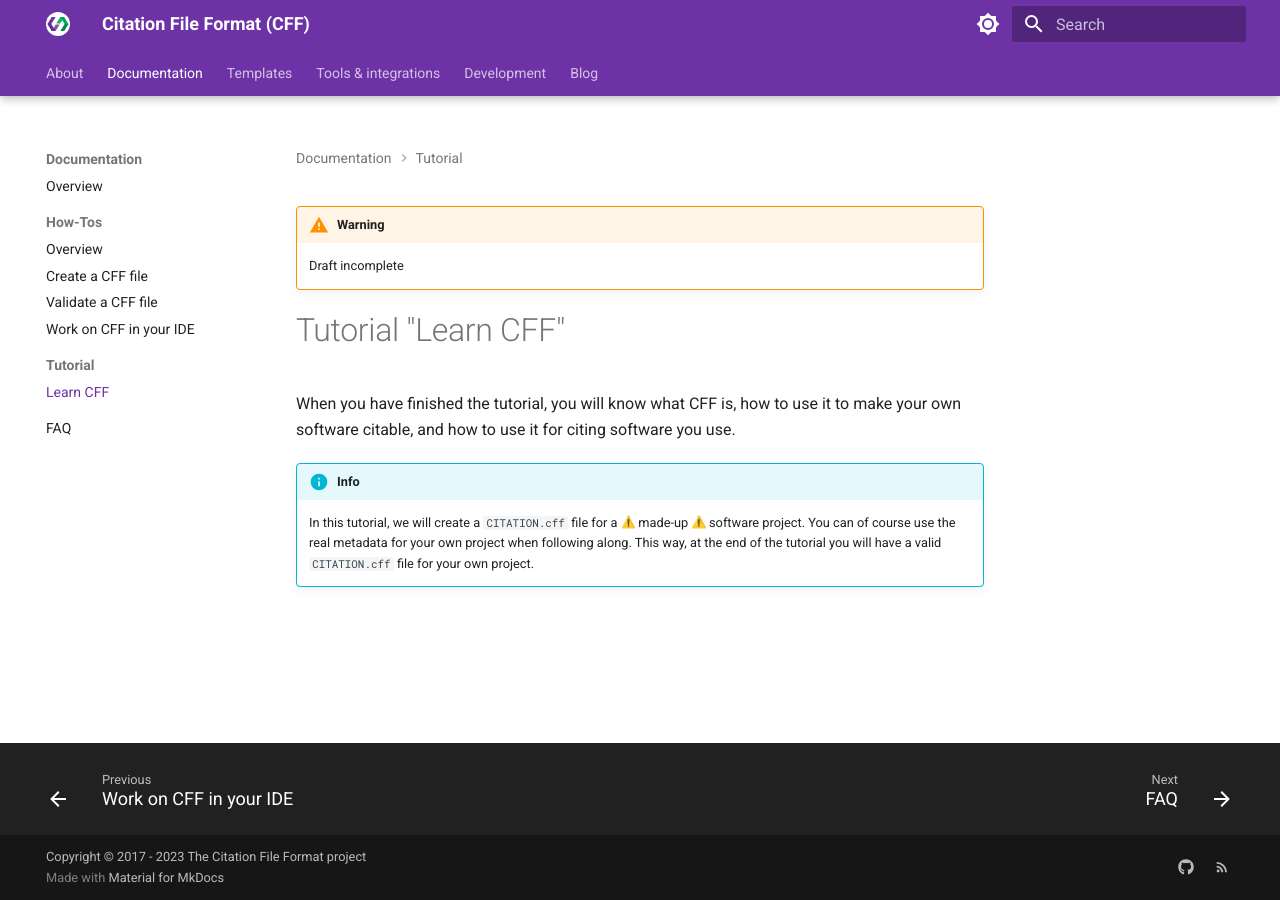
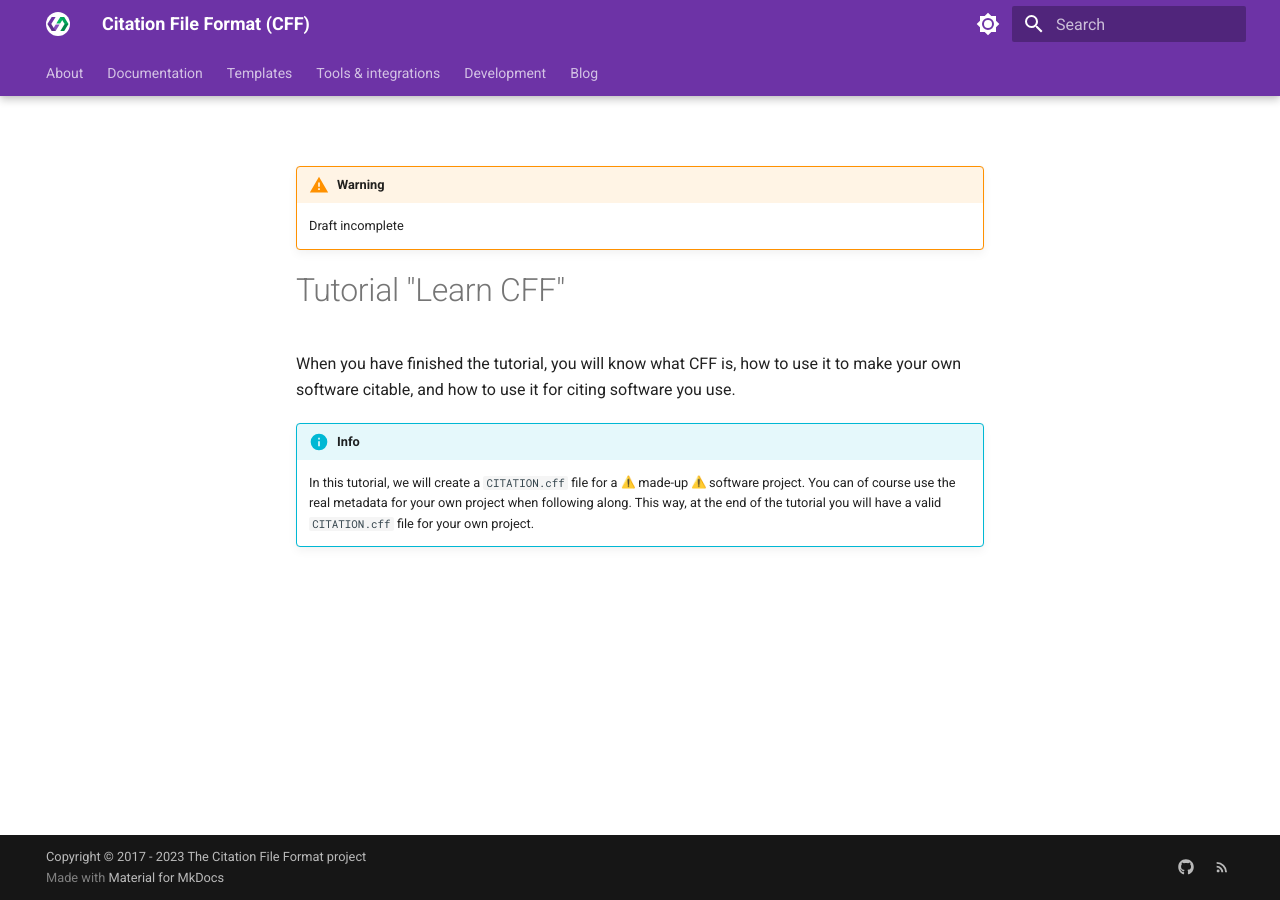
Before and after one commit to sdruskat/cffio, an MkDocs documentation site: the page built from docs/documentation/tutorial/index.md, in a window 1280 px wide. Built offline with MkDocs 1.6.1 and Material for MkDocs 9.7.7, drawn with Linux system fonts in a browser that asks for light colours; emoji names are drawn with the system emoji font.

Commit message:
Remove tutorial from nav

```diff
--- a/mkdocs.yml
+++ b/mkdocs.yml
@@ -18,8 +18,6 @@ nav:
       - Create a CFF file: documentation/how-to/create-a-cff-file.md
       - Validate a CFF file: documentation/how-to/validate-a-cff-file.md
       - Work on CFF in your IDE: documentation/how-to/use-ide.md
-    - Tutorial:
-      - Learn CFF: documentation/tutorial/index.md
     - FAQ: documentation/faq.md
   - Templates: templates.md
   # - Create a CFF file: create.md
```
